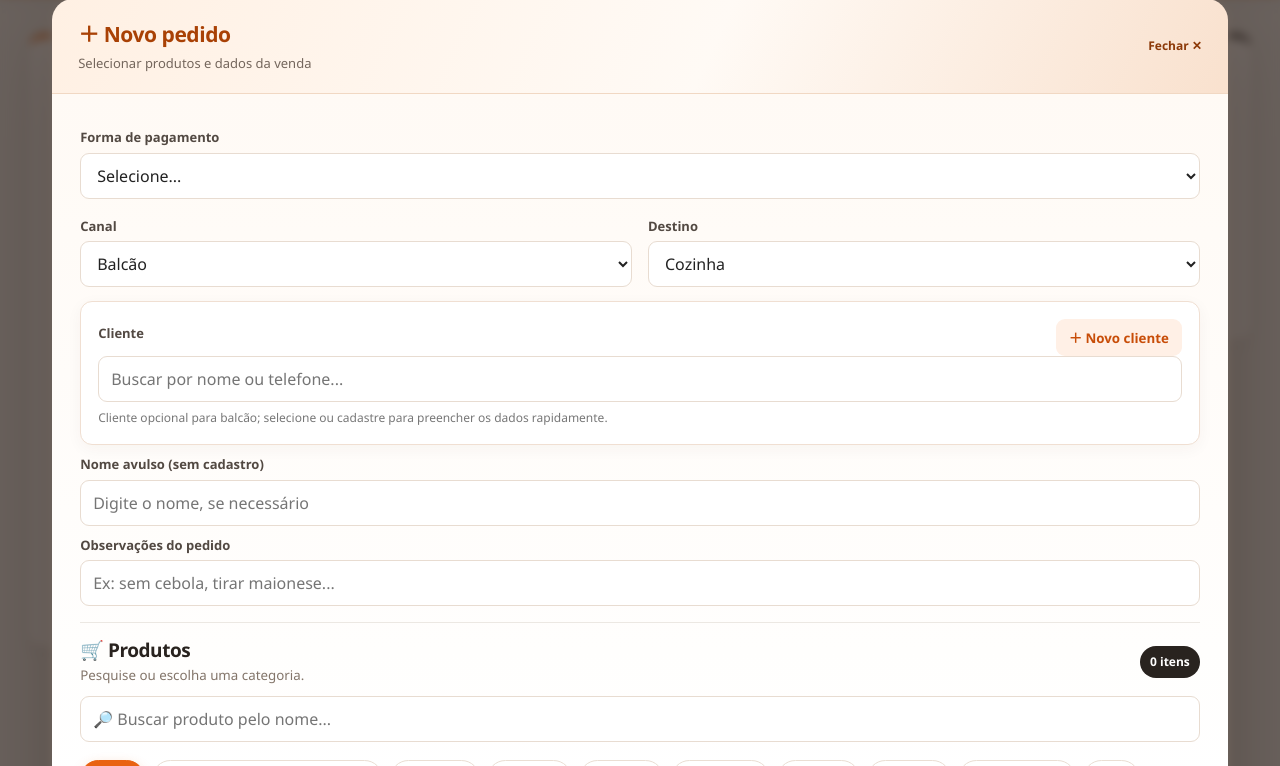
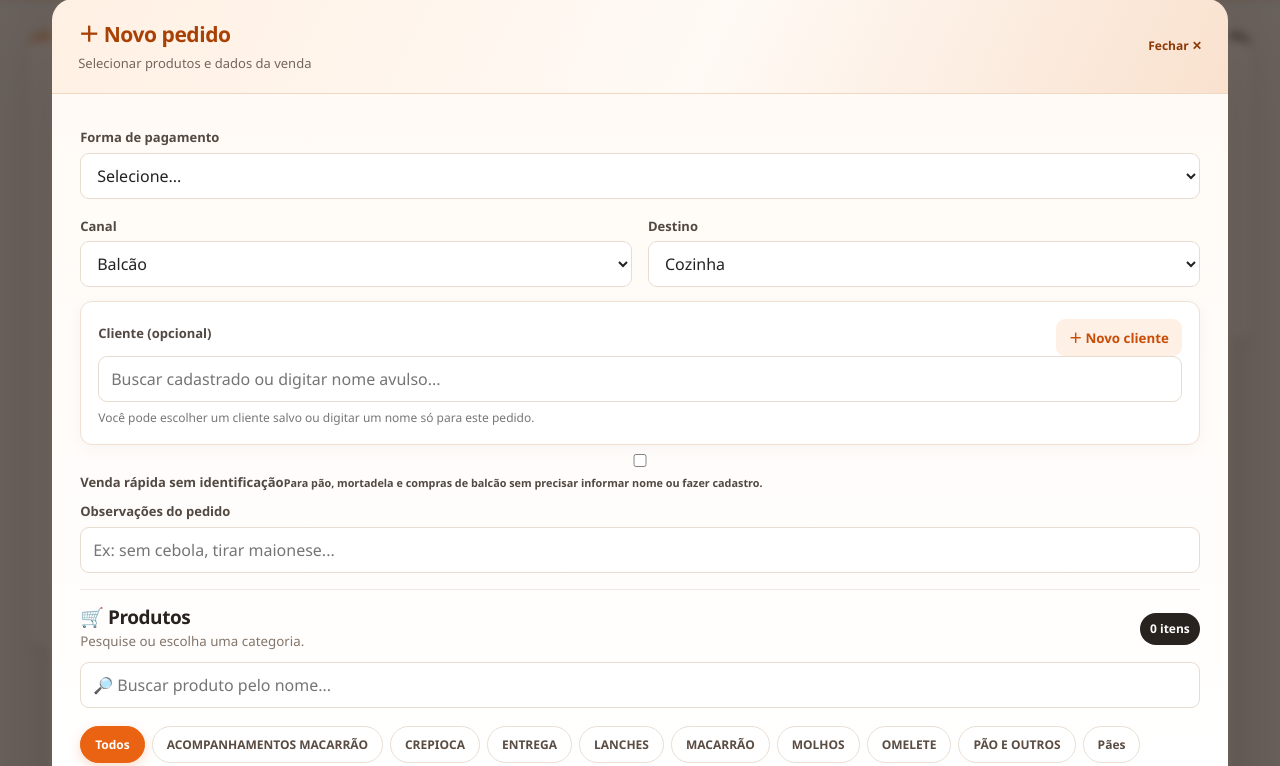
Before and after one commit to hitweapon/sistema-pedidos, a Flask app: page /caixa in a window 1280 px wide, after a click that opens the changed part. Shown: the part 106-872 px from the top of the page. Run offline with Flask 3, Linux system fonts and the light colour scheme; the visitor is signed in with stand-in values (Sample User, id 1); data comes from the database, SQL or seed files in the repository; data that the repository does not hold is empty; some libraries are stand-ins or nearby versions.

Commit message:
Fix new order modal proportions and simplify customer selection

```diff
--- a/templates/caixa.html
+++ b/templates/caixa.html
@@ -121,15 +121,18 @@
         </div>
 
         <input type="hidden" name="cliente_id" id="clienteIdSelecionado" value="">
-        <div class="customer-picker">
-          <div class="customer-picker-title"><label for="clienteBusca">Cliente</label><button type="button" class="customer-add-trigger" id="abrirNovoCliente">＋ Novo cliente</button></div>
-          <input type="search" id="clienteBusca" list="clientesCadastrados" placeholder="Buscar por nome ou telefone..." autocomplete="off">
+        <input type="hidden" name="cliente_nome" id="clienteNome" value="">
+        <div class="customer-picker" id="customerPickerBlock">
+          <div class="customer-picker-title"><label for="clienteBusca">Cliente (opcional)</label><button type="button" class="customer-add-trigger" id="abrirNovoCliente">＋ Novo cliente</button></div>
+          <input type="search" id="clienteBusca" list="clientesCadastrados" placeholder="Buscar cadastrado ou digitar nome avulso..." autocomplete="off">
           <datalist id="clientesCadastrados">{% for cliente in clientes %}<option value="{{ cliente.nome }}{% if cliente.telefone %} — {{ cliente.telefone }}{% endif %}" data-id="{{ cliente.id }}"></option>{% endfor %}</datalist>
-          <div class="customer-picked-note" id="clienteSelecionadoNota">Cliente opcional para balcão; selecione ou cadastre para preencher os dados rapidamente.</div>
+          <div class="customer-picked-note" id="clienteSelecionadoNota">Você pode escolher um cliente salvo ou digitar um nome só para este pedido.</div>
         </div>
-        <div style="margin-top:10px;">
-          <label>Nome avulso (sem cadastro)</label>
-          <input type="text" name="cliente_nome" id="clienteNome" placeholder="Digite o nome, se necessário">
+        <div class="walkin-mode-card" id="walkinModeCard">
+          <label class="walkin-mode-check" for="vendaRapidaSemCadastro">
+            <input type="checkbox" id="vendaRapidaSemCadastro" value="1">
+            <span><strong>Venda rápida sem identificação</strong><small>Para pão, mortadela e compras de balcão sem precisar informar nome ou fazer cadastro.</small></span>
+          </label>
         </div>
 
         <div class="delivery-fee-choice" id="escolhaTaxaEntrega" hidden>
@@ -435,19 +438,58 @@
   const customerId = document.getElementById('clienteIdSelecionado');
   const customerName = document.getElementById('clienteNome');
   const customerNote = document.getElementById('clienteSelecionadoNota');
+  let lastMatchedCustomerId = null;
+  function setCustomerField(selector, value){
+    const field=document.querySelector(selector);
+    if(field) field.value=value || '';
+  }
   function selectCustomerFromSearch(){
-    const value = customerSearch.value.trim();
-    const found = customers.find(c => value === (c.nome + (c.telefone ? ' — ' + c.telefone : '')) || value === c.nome || (c.telefone && value === c.telefone));
-    if(!found){ customerId.value=''; return; }
-    customerId.value=found.id; customerName.value=found.nome || '';
-    const tel=document.querySelector('[name="cliente_tel"]'); if(tel) tel.value=found.telefone || '';
-    const address=document.querySelector('[name="endereco"]'); if(address) address.value=found.endereco || '';
-    const number=document.querySelector('[name="cliente_numero"]'); if(number) number.value=found.numero || '';
-    const neighborhood=document.querySelector('[name="cliente_bairro"]'); if(neighborhood) neighborhood.value=found.bairro || '';
-    customerNote.textContent='Cliente selecionado: ' + found.nome;
+    const value = (customerSearch?.value || '').trim();
+    const normalized=value.toLocaleLowerCase('pt-BR');
+    const found = customers.find(c => {
+      const display=(c.nome || '') + (c.telefone ? ' — ' + c.telefone : '');
+      return normalized===display.toLocaleLowerCase('pt-BR') ||
+        normalized===(c.nome || '').toLocaleLowerCase('pt-BR') ||
+        (!!c.telefone && normalized===c.telefone.toLocaleLowerCase('pt-BR'));
+    });
+    if(found){
+      customerId.value=found.id; customerName.value=found.nome || '';
+      setCustomerField('[name="cliente_tel"]',found.telefone);
+      setCustomerField('[name="endereco"]',found.endereco);
+      setCustomerField('[name="cliente_numero"]',found.numero);
+      setCustomerField('[name="cliente_bairro"]',found.bairro);
+      customerNote.textContent='Cliente selecionado: ' + found.nome;
+      lastMatchedCustomerId=String(found.id);
+    }else{
+      if(lastMatchedCustomerId){
+        setCustomerField('[name="cliente_tel"]','');
+        setCustomerField('[name="endereco"]','');
+        setCustomerField('[name="cliente_numero"]','');
+        setCustomerField('[name="cliente_bairro"]','');
+      }
+      customerId.value='';
+      customerName.value=value;
+      customerNote.textContent=value ? 'Nome avulso: será usado somente neste pedido, sem criar cadastro.' : 'Você pode escolher um cliente salvo ou digitar um nome só para este pedido.';
+      lastMatchedCustomerId=null;
+    }
   }
   customerSearch?.addEventListener('change', selectCustomerFromSearch);
-  customerSearch?.addEventListener('input', () => { if(!customerSearch.value.trim()){customerId.value=''; customerNote.textContent='Cliente opcional para balcão; selecione ou cadastre para preencher os dados rapidamente.';} });
+  customerSearch?.addEventListener('input', selectCustomerFromSearch);
+  const customerPickerBlock=document.getElementById('customerPickerBlock');
+  const walkinModeCard=document.getElementById('walkinModeCard');
+  const walkinCheckbox=document.getElementById('vendaRapidaSemCadastro');
+  function updateWalkinMode(){
+    const isDelivery=deliverySelect?.value==='DELIVERY';
+    if(isDelivery && walkinCheckbox.checked) walkinCheckbox.checked=false;
+    walkinModeCard.hidden=isDelivery;
+    customerPickerBlock.hidden=walkinCheckbox.checked;
+    if(walkinCheckbox.checked){
+      customerSearch.value=''; customerId.value=''; customerName.value='';
+      customerNote.textContent='Venda de balcão sem identificação de cliente.';
+    }
+  }
+  walkinCheckbox?.addEventListener('change', updateWalkinMode);
+
   const customerPanel=document.getElementById('novoClientePanel');
   const openCustomer=()=>{customerPanel.hidden=false; document.getElementById('novoClienteNome').focus();};
   const closeCustomer=()=>{customerPanel.hidden=true; document.getElementById('novoClienteFeedback').textContent='';};
@@ -476,9 +518,15 @@
     const isDelivery = deliverySelect?.value === 'DELIVERY';
     if(feeChoice) feeChoice.hidden = !isDelivery;
     if(deliveryFields) deliveryFields.style.display = isDelivery ? 'block' : 'none';
+    if(walkinCheckbox && isDelivery) walkinCheckbox.checked=false;
+    if(walkinModeCard) walkinModeCard.hidden=isDelivery;
+    if(customerPickerBlock) customerPickerBlock.hidden=!!walkinCheckbox?.checked && !isDelivery;
+    if(isDelivery && !customerSearch.value.trim()) customerSearch.placeholder='Selecionar cliente ou digitar nome para entrega...';
+    else customerSearch.placeholder='Buscar cadastrado ou digitar nome avulso...';
   }
   deliverySelect?.addEventListener('change', updateDeliveryControls);
   updateDeliveryControls();
+  updateWalkinMode();
 
   const socket = io();
   socket.on("pedido_caixa_novo", () => { location.reload(); });
```
